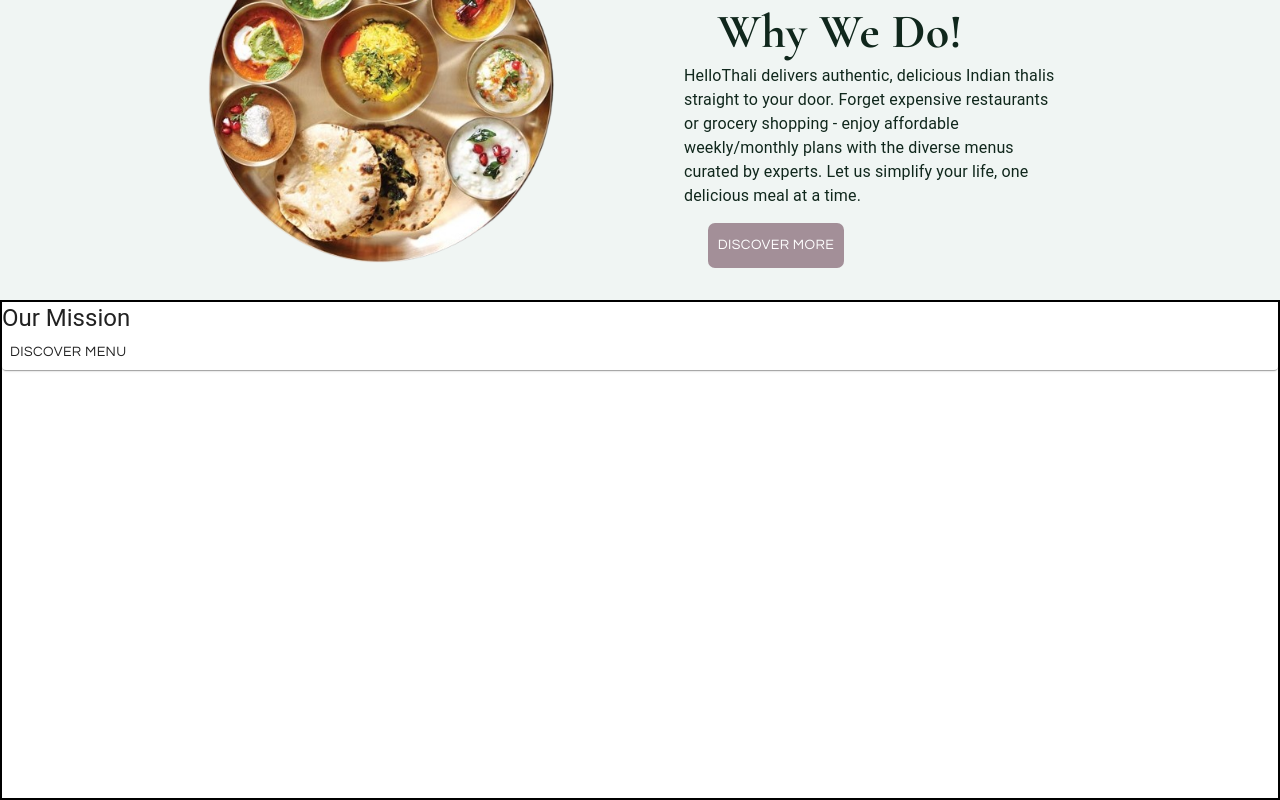
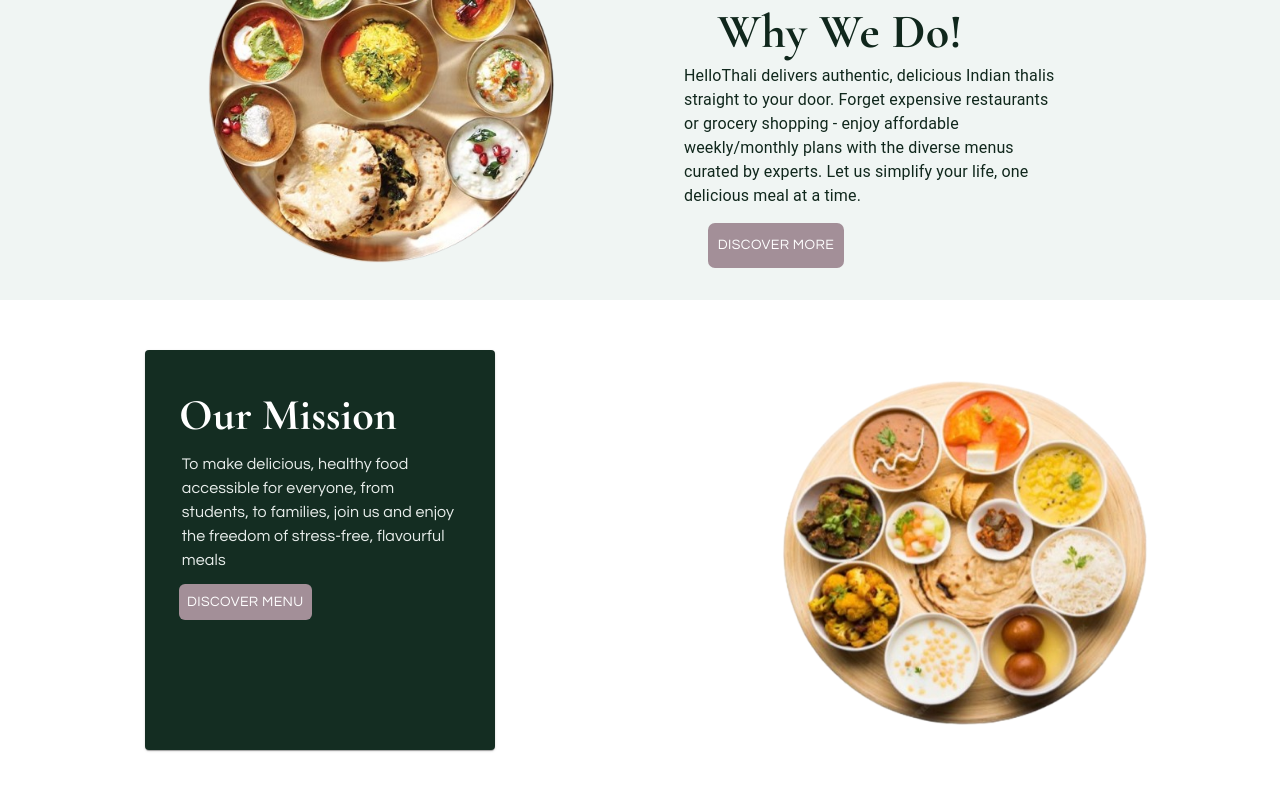
Before and after one commit to Ishu070303/hellothalii, a React (Vite) app: page / in a window 1280 px wide. Shown: the part 704-1504 px from the top of the page. Built offline with nearby package versions, Linux system fonts and the light colour scheme.

Commit message:
done with hero section

```diff
--- a/src/index.css
+++ b/src/index.css
@@ -82,15 +82,66 @@
   margin-top: 2rem;
 }
 
-
 /* ===================hero section =================== */
-.herosection{
-  border: 2px solid black;
-  height: 500px
+.herosection {
+  /* border: 2px solid black; */
+  height: 500px;
+  display: flex;
 }
 
-.heropaper{
+.herofirstdiv {
+  /* border: 2px solid black; */
+  width: 50%;
+  height: 500px;
+  display: flex;
+  justify-content: center;
+  align-content: center;
+}
 
+.heroseconddiv{
+ /* border: 2px solid; */
+ width: 50%;
+ display: flex;
+ justify-content: center;
+ align-items: center;
+}
+
+.heroseconddiv img{
+  width: 400px;
+  height: 400px;
+}
+
+.heropaper {
+  width: 350px;
+  height: 400px;
+  background-color: #142d22 !important;
+  margin: auto;
+}
+
+.herotypoh5{
+    margin-top: 41px !important;
+    margin-left: 34px !important;
+    font-size: 44px !important;
+    font-family: "Cormorant Garamond", sans-serif !important;
+    font-weight: 700 !important;
+    color: white;
+    line-height: 3rem !important;
+}
+
+.herotypop{
+  width: 79%;
+  margin: auto !important;
+  color: #E9EEEC;
+  margin-top: 13px !important;
+  font-family: "Questrial", sans-serif !important;
+}
+
+.herobutton{
+  margin-left: 34px !important;
+  margin-top: 12px !important;
+  border-radius: 6px !important;
+  background-color: #A38F98 !important;
+  color: white !important;
 }
 
 /* ============ Media Screens ================= */
@@ -174,6 +225,5 @@
 
 @media screen and (min-width: 375px) and (max-width: 471px) {
   .aboutsecondtext {
-
   }
 }
--- a/src/pages/Hero/Hero.jsx
+++ b/src/pages/Hero/Hero.jsx
@@ -1,18 +1,18 @@
 import { Button, Paper, Typography } from '@material-ui/core';
-import React from 'react';
+import HeroImage from "../../assets/images/heroimage.png";
 
 const Hero = () => {
   return (
     <div className='herosection'>
         <div className='herofirstdiv'>
             <Paper className='heropaper'>
-                <Typography variant='h5'>Our Mission</Typography>
-                <Typography component={"p"}></Typography>
-                <Button>Discover Menu</Button>
+                <Typography className='herotypoh5' variant='h5'>Our Mission</Typography>
+                <Typography className='herotypop' component={"p"}>To make delicious, healthy food accessible for everyone, from students, to families, join us and enjoy the freedom of stress-free, flavourful meals</Typography>
+                <Button className='herobutton'>Discover Menu</Button>
             </Paper>
         </div>
         <div className='heroseconddiv'>
-            <img src='' />
+            <img src={HeroImage} alt='heroimage' />
         </div>
     </div>
   )
```
Also changed, not shown: src/pages/cards/Cards.jsx (added, +9 -0 lines), src/assets/images/heroimage.png (added).
